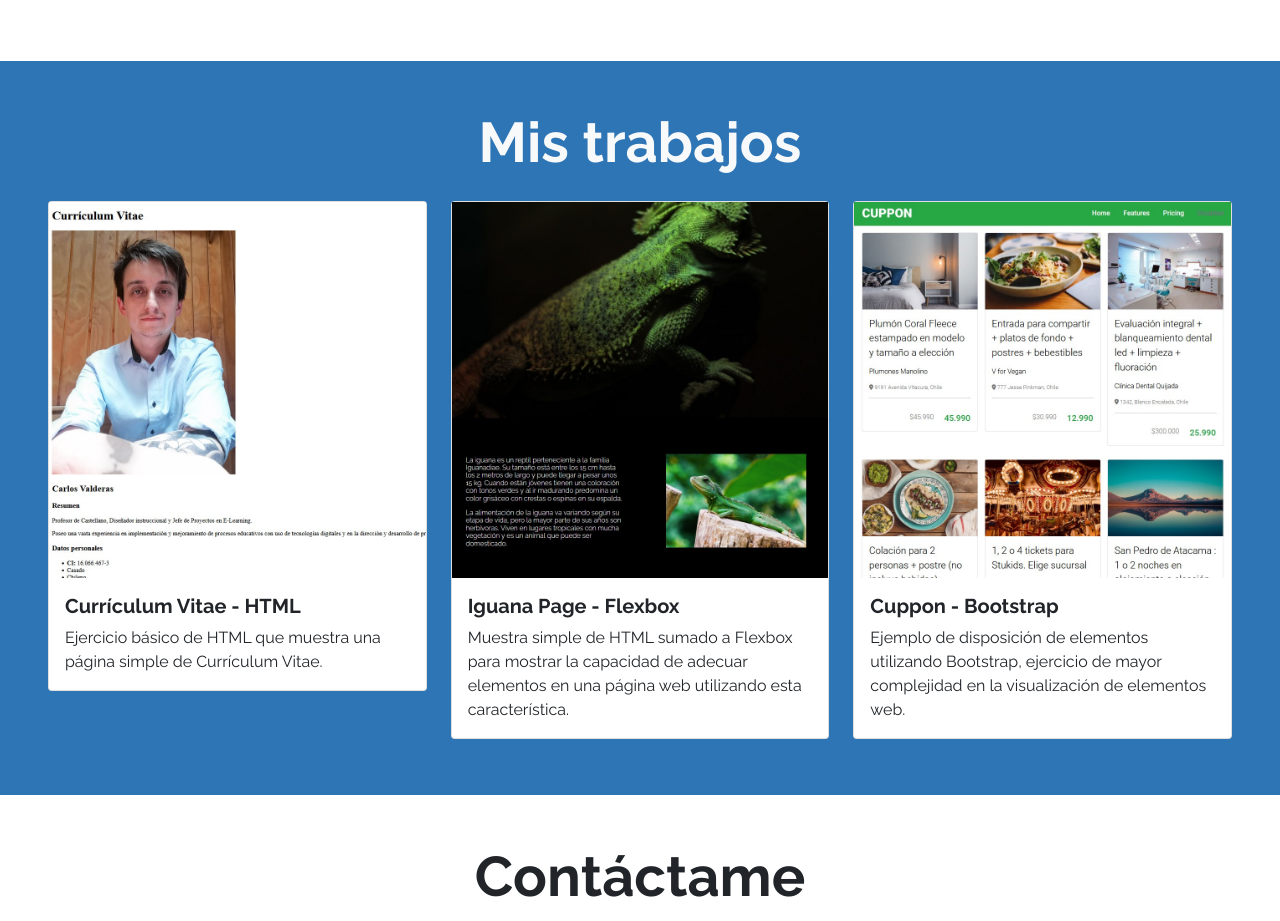
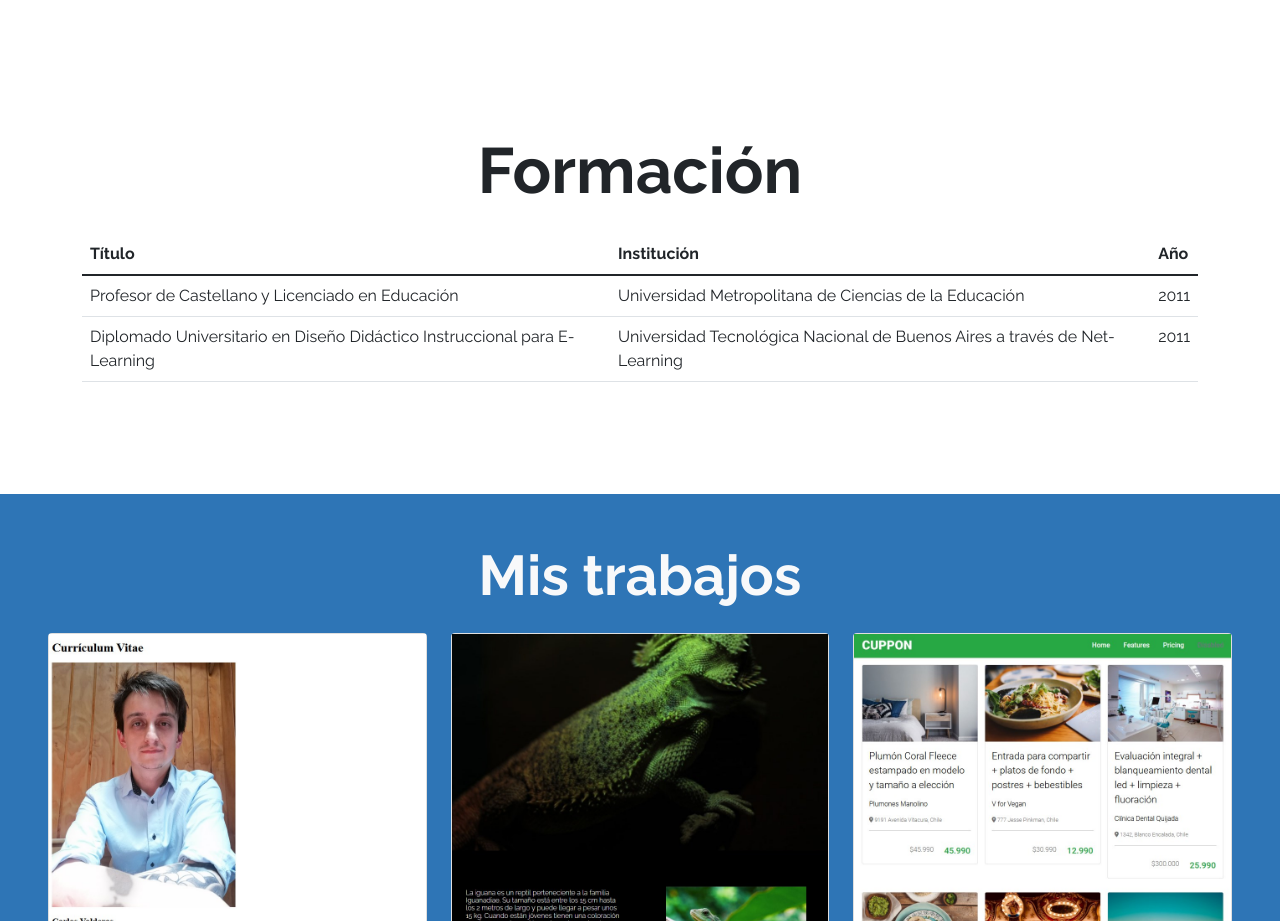
Before and after one commit to P-antallo/CV-development.github.io, a plain HTML site: page index.html in a window 1280 px wide. Shown: the part 1449-2370 px from the top of the page. Drawn offline with nearby package versions, Linux system fonts and the light colour scheme.

Commit message:
feat: Se agrega sección de formación

```diff
--- a/index.html
+++ b/index.html
@@ -31,6 +31,9 @@
                 <ul class="navbar-nav ms-auto mb-2 mb-lg-0 fs-5">
                     <li class="nav-item">
                         <a class="nav-link" href="#Acerca-de-mi">Acerca de mí</a>
+                    </li>
+                    <li class="nav-item">
+                        <a class="nav-link" href="#Educacion">Formación</a>
                     </li>
                     <li class="nav-item">
                         <a class="nav-link" href="#Mis-trabajos">Trabajos</a>
@@ -101,7 +104,30 @@
             </div>
         </div>
     </section>
-
+    <section id="Educacion" class="container py-5">
+        <h2 class="display-3 fw-bold my-4 text-center">Formación</h2>
+        <table class="table">
+            <thead>
+              <tr>
+                <th scope="col">Título</th>
+                <th scope="col">Institución</th>
+                <th scope="col">Año</th>
+              </tr>
+            </thead>
+            <tbody>
+              <tr>
+                <td>Profesor de Castellano y Licenciado en Educación</td>
+                <td>Universidad Metropolitana de Ciencias de la Educación</td>
+                <td>2011</td>
+              </tr>
+              <tr>
+                <td>Diplomado Universitario en Diseño Didáctico Instruccional para E-Learning</td>
+                <td>Universidad Tecnológica Nacional de Buenos Aires a través de Net-Learning</td>
+                <td>2011</td>
+              </tr>
+            </tbody>
+          </table>
+    </section>
 
     <section id="Mis-trabajos" class="my-5 p-5 custom_section_mis-trabajos">
 
```
Also changed, not shown: 1 other file.
